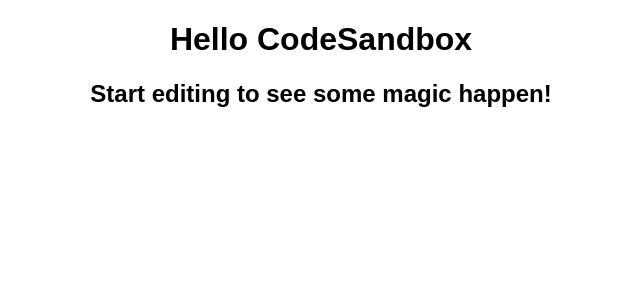
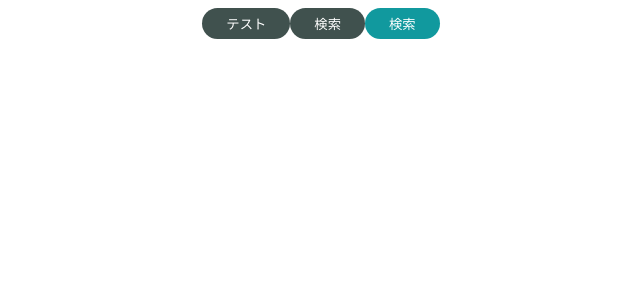
Before and after one commit to kawamuragen/udemy-react-atomic-design, a React (Create React App) app: page / in a window 1280 px wide. Shown: the top 300 px of the page, without its empty margins (319-959 px from the left). Built offline with nearby package versions, Linux system fonts and the light colour scheme.

Commit message:
Up to lesson 30.

```diff
--- a/src/App.js
+++ /dev/null
@@ -1,10 +0,0 @@
-import "./styles.css";
-
-export default function App() {
-  return (
-    <div className="App">
-      <h1>Hello CodeSandbox</h1>
-      <h2>Start editing to see some magic happen!</h2>
-    </div>
-  );
-}
--- /dev/null
+++ b/src/App.jsx
@@ -0,0 +1,13 @@
+import { PrimaryButton } from "./components/atoms/button/PrimaryButton";
+import { SecondaryButton } from "./components/atoms/button/SecondaryButton";
+import "./styles.css";
+
+export const App = () => {
+  return (
+    <div className="App">
+      <PrimaryButton>テスト</PrimaryButton>
+      <PrimaryButton>検索</PrimaryButton>
+      <SecondaryButton>検索</SecondaryButton>
+    </div>
+  );
+};
--- /dev/null
+++ b/src/components/atoms/button/BaseButton.jsx
@@ -0,0 +1,14 @@
+import styled from "styled-components";
+
+// BaseButtonに色以外の機能を集約した場合の書き方
+export const BaseButton = styled.button`
+  color: #fff;
+  padding: 6px 24px;
+  border: none;
+  border-radius: 9999px;
+  outline: none;
+  &:hover {
+    cursor: pointer;
+    opacity: 0.8;
+  }
+`;
--- /dev/null
+++ b/src/components/atoms/button/PrimaryButton.jsx
@@ -0,0 +1,12 @@
+import styled from "styled-components";
+import { BaseButton } from "./BaseButton";
+
+export const PrimaryButton = (props) => {
+  const { children } = props;
+  return <SButton>{children}</SButton>;
+};
+
+// BaseButtonに色以外の機能を集約した場合の書き方
+const SButton = styled(BaseButton)`
+  background-color: #40514e;
+`;
--- /dev/null
+++ b/src/components/atoms/button/SecondaryButton.jsx
@@ -0,0 +1,19 @@
+import styled from "styled-components";
+
+export const SecondaryButton = (props) => {
+  const { children } = props;
+  return <SButton>{children}</SButton>;
+};
+
+const SButton = styled.button`
+  background-color: #11999e;
+  color: #fff;
+  padding: 6px 24px;
+  border: none;
+  border-radius: 9999px;
+  outline: none;
+  &:hover {
+    cursor: pointer;
+    opacity: 0.8;
+  }
+`;
--- a/src/index.js
+++ b/src/index.js
@@ -1,13 +1,5 @@
-import { StrictMode } from "react";
-import { createRoot } from "react-dom/client";
+import React from "react";
+import ReactDOM from "react-dom";
+import { App } from "./App";
 
-import App from "./App";
-
-const rootElement = document.getElementById("root");
-const root = createRoot(rootElement);
-
-root.render(
-  <StrictMode>
-    <App />
-  </StrictMode>
-);
+ReactDOM.render(<App />, document.getElementById("root"));
```
Also changed, not shown: package.json (+5 -3 lines).
